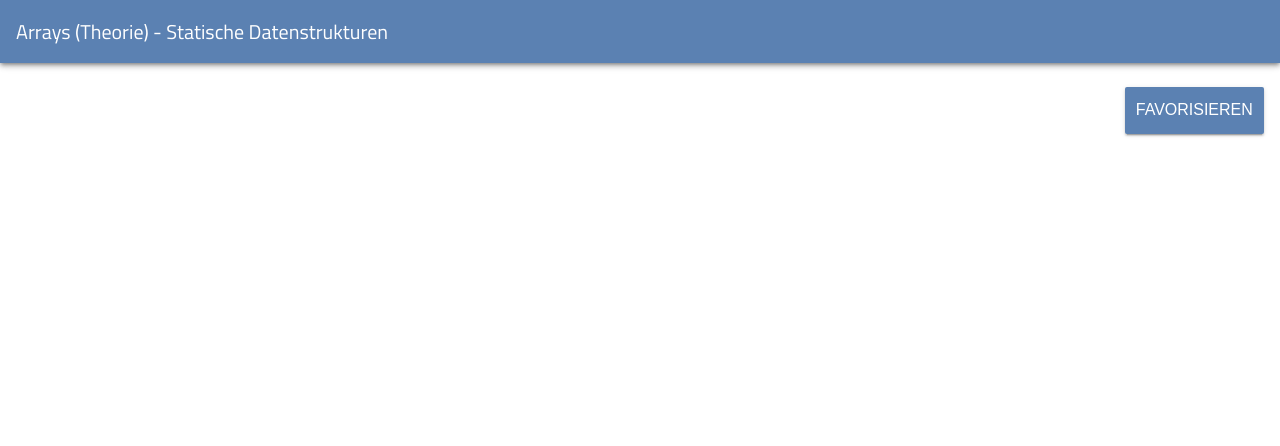
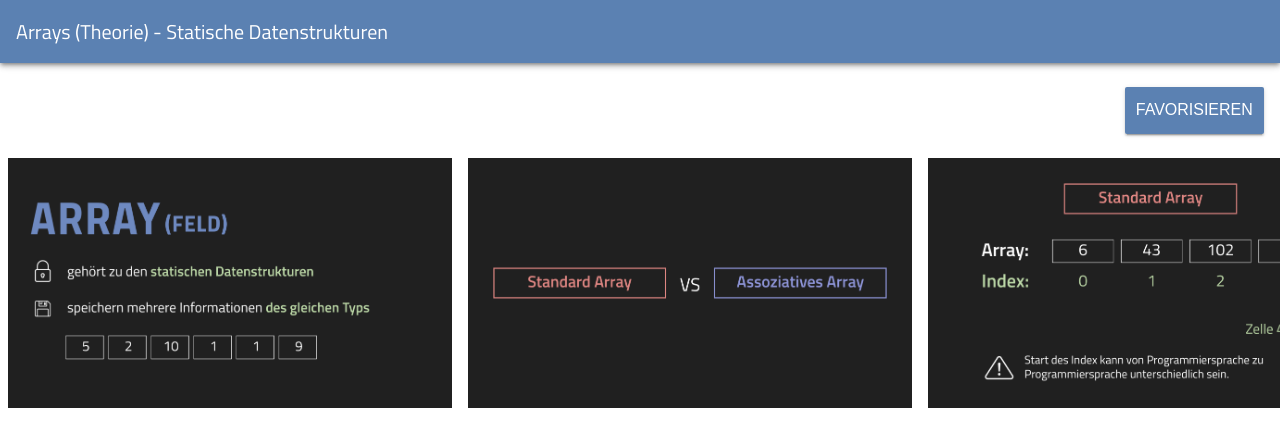
Before and after one commit to DeepSpaceDev/TheSimpleClub-Bewerbungsprojekt, a plain HTML site: page index.html in a window 1280 px wide. Drawn offline with Linux system fonts and the light colour scheme; some packages are replaced by stand-ins of ours; a script that the page names is missing.

Commit message:
Basic gallery preview

```diff
--- a/index.html
+++ b/index.html
@@ -64,7 +64,14 @@
         <button>Favorisieren</button>
       </div>
       <div class="image-gallery">
-
+        <img src="images/image001.jpeg">
+        <img src="images/image002.jpeg">
+        <img src="images/image003.jpeg">
+        <img src="images/image004.jpeg">
+        <img src="images/image005.jpeg">
+        <img src="images/image006.jpeg">
+        <img src="images/image007.jpeg">
+        <img src="images/image008.jpeg">
       </div>
     </div>
     <!-- main javascript file -->
--- a/styles.css
+++ b/styles.css
@@ -46,6 +46,14 @@ body > .details .info {
 
 body > .details .image-gallery {
   flex: 1;
+  display: flex;
+  overflow-x: scroll;
+}
+
+body > .details .image-gallery img {
+  height: 100%;
+  max-height: 250px;
+  margin: 0 8px;
 }
 
 body > .details .info .view-count {
```
